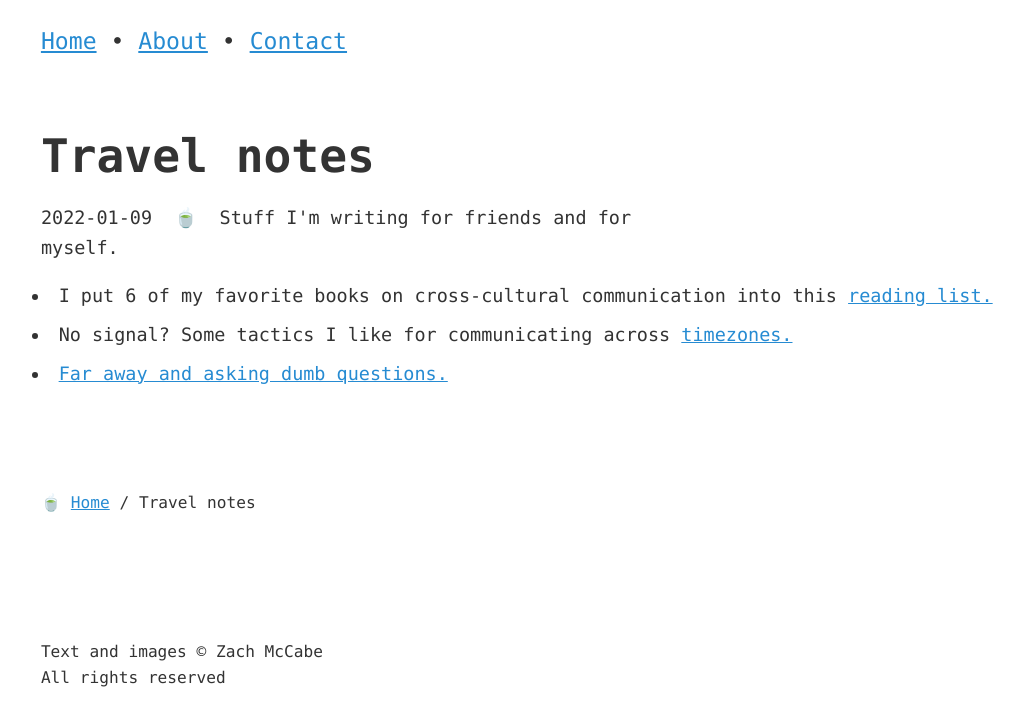
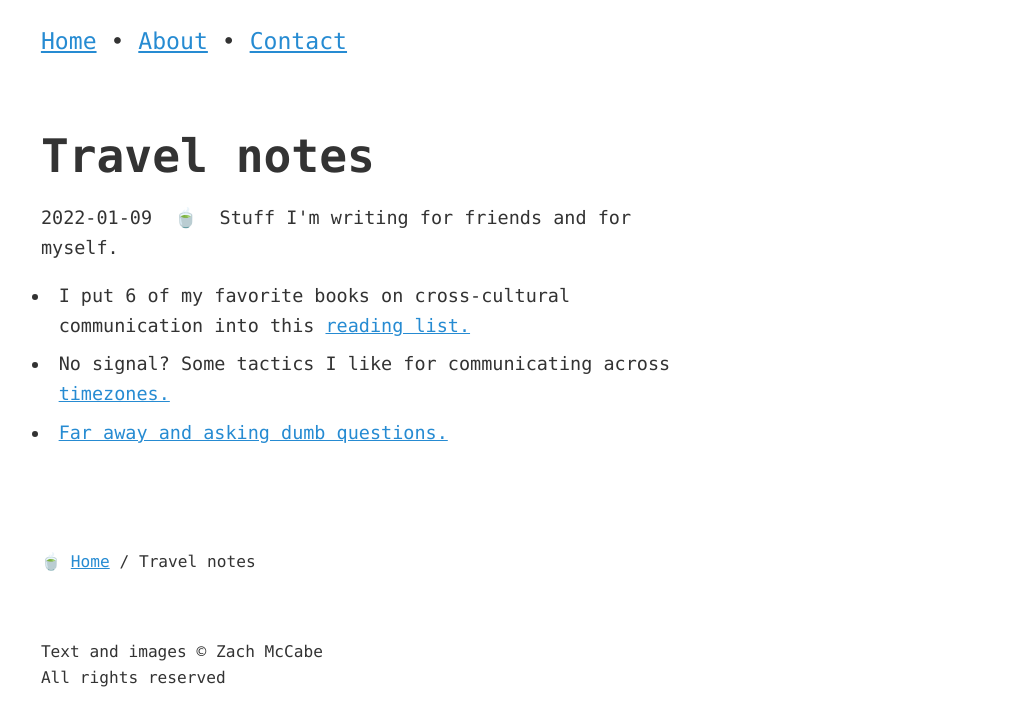
Before and after one commit to zachmccabe/zachmccabe.github.io, a Jekyll site: the page built from _travel/travel.md, in a window 1280 px wide. Shown: the top 726 px of the page, without its empty margins (101-1125 px from the left). Built offline with Jekyll 4.4.1, drawn with Linux system fonts in a browser that asks for light colours.

Commit message:
Update kao-midnite-13.css

```diff
--- a/assets/kao-midnite-13.css
+++ b/assets/kao-midnite-13.css
@@ -238,6 +238,7 @@ ul li {
 
 li {
   margin-bottom: 0.5em;
+  max-width: 56ch;
 }
 
 li > ol, li > ul {
```
